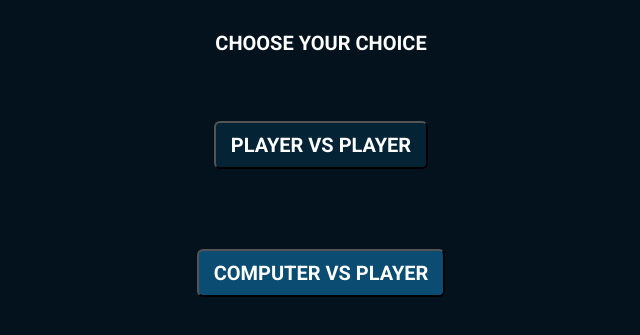
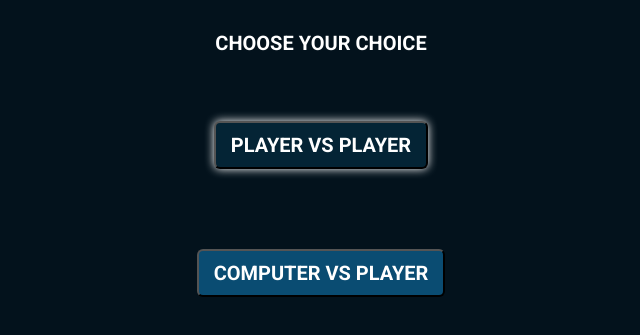
Before and after one commit to SUGATHIYAGU/TICTACTOE, a plain HTML site: page index.html in a window 1280 px wide. In both pictures the pointer is over the button "PLAYER VS PLAYER". Shown: the part 127-462 px from the top of the page, without its empty margins (319-959 px from the left). Drawn offline with Linux system fonts and the light colour scheme.

Commit message:
Update style.css

```diff
--- a/style.css
+++ b/style.css
@@ -33,6 +33,7 @@ button, #reset-button{
 }
 button:hover , #reset-button:hover{
     background-color: rgb(4, 36, 53);
+    box-shadow:0 0 10px;
 }
 .btn-btn{
     display: flex;
```
